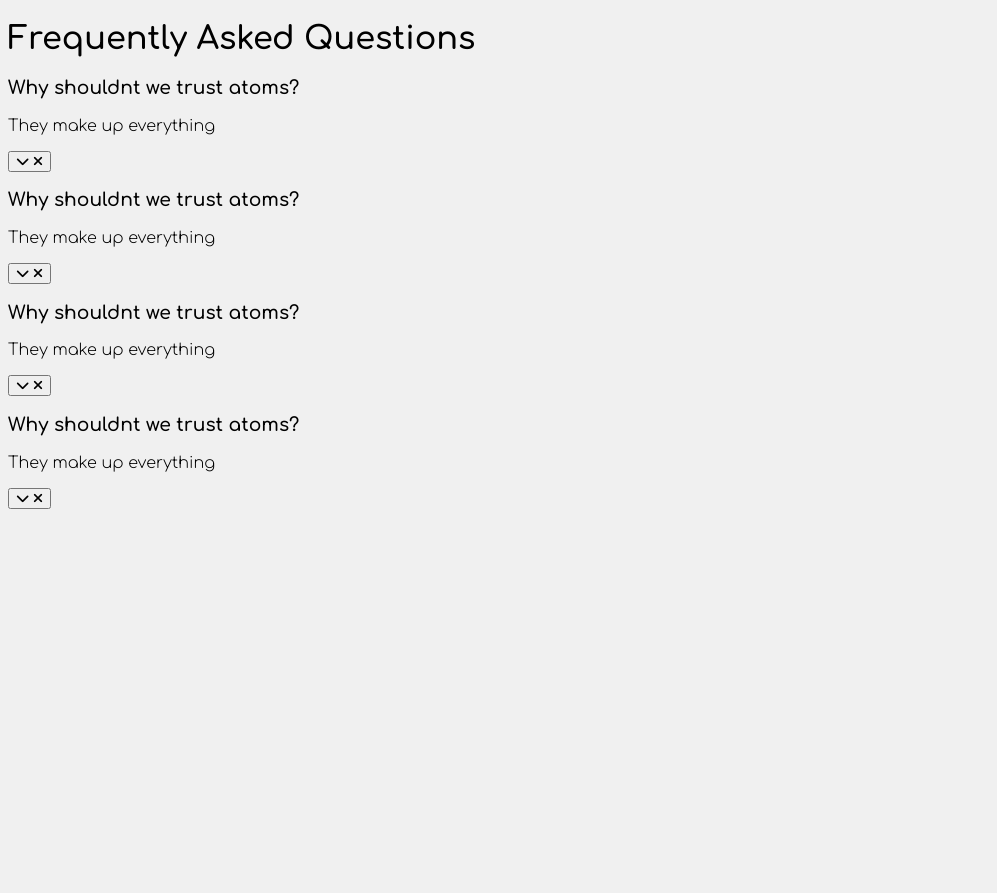
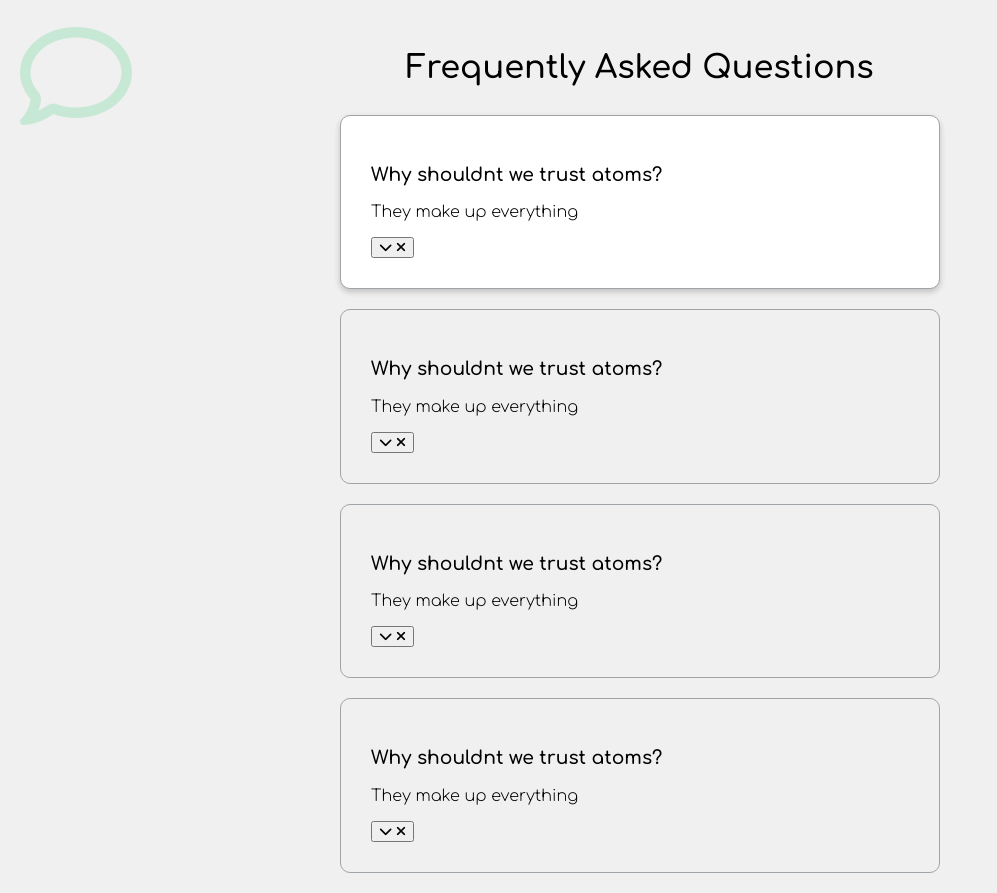
Before and after one commit to lewisjones37/FAQ-card-template, a plain HTML site: page index.html in a window 1280 px wide. Shown: the whole page, without its empty margins (0-997 px from the left). Before the commit the page ends 800 px from the top, so only its background shows below. Drawn offline with Linux system fonts and the light colour scheme.

Commit message:
add styling for divs error with shape going out of DIV

```diff
--- a/style.css
+++ b/style.css
@@ -7,6 +7,40 @@
 body {
     font-family: 'Comfortaa', sans-serif;
     background-color: #f0f0f0;
-    justify-content: center;
-    align-items: center;
 }
+
+h1 {
+    margin: 50px 0 30px;
+    text-align: center;
+}
+
+.faq-container {
+    max-width: 600px;
+    margin: 0 auto;
+}
+
+.faq {
+    background-color: transparent;
+    border: 1px solid #9fa4a8;
+    border-radius: 10px;
+    margin: 20px 0;
+    padding: 30px;
+    overflow: hidden;
+    transition: 0.3s ease;
+}
+
+.faq.active {
+    background-color: #fff;
+    box-shadow: 0 3px 6px rgba(0, 0, 0, 0.1), 0 3px 6px rgba(0, 0, 0, 0.1) ;
+}
+
+.faq.active::before {
+    content: '\f075';
+    font-family: 'Font Awesome 5 Free';
+    color: #2ecc71;
+    font-size: 7rem;
+    position: absolute;
+    opacity: 0.2;
+    top: 20px;
+    left: 20px;
+}
```
